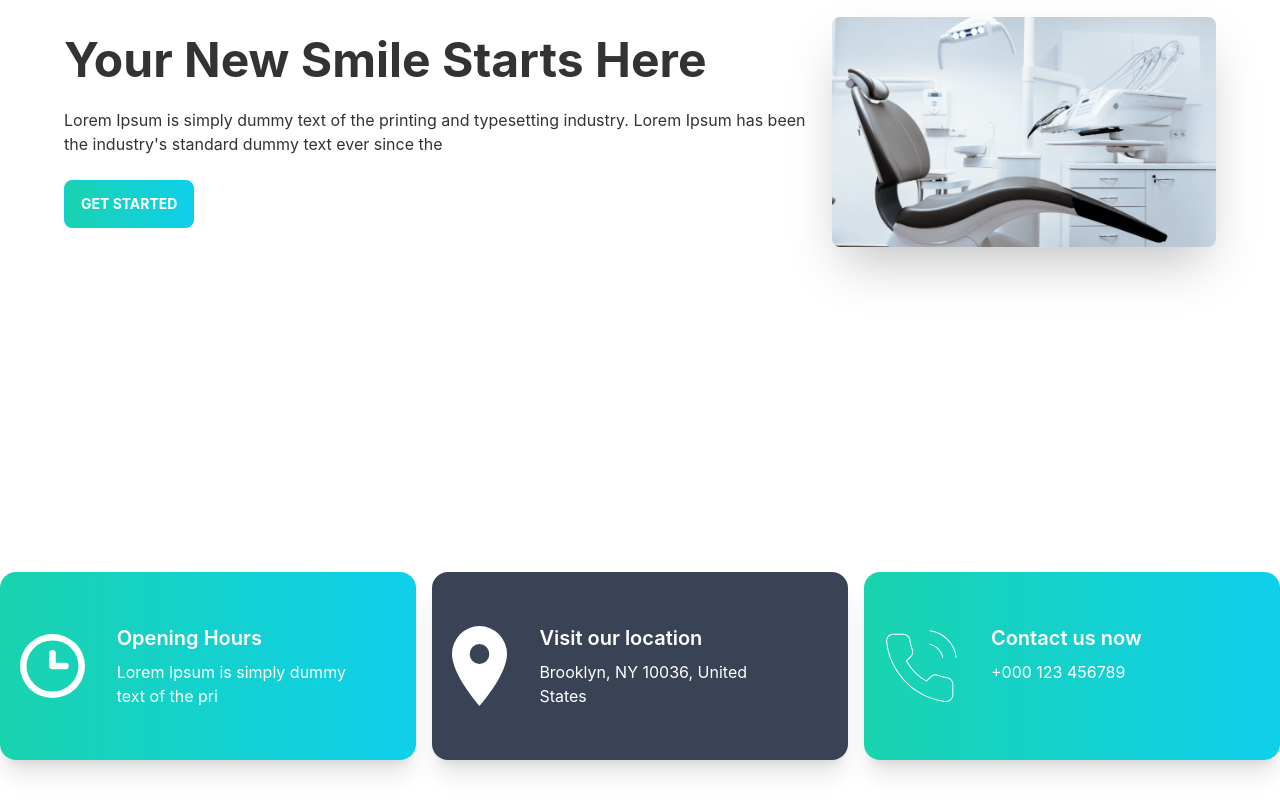
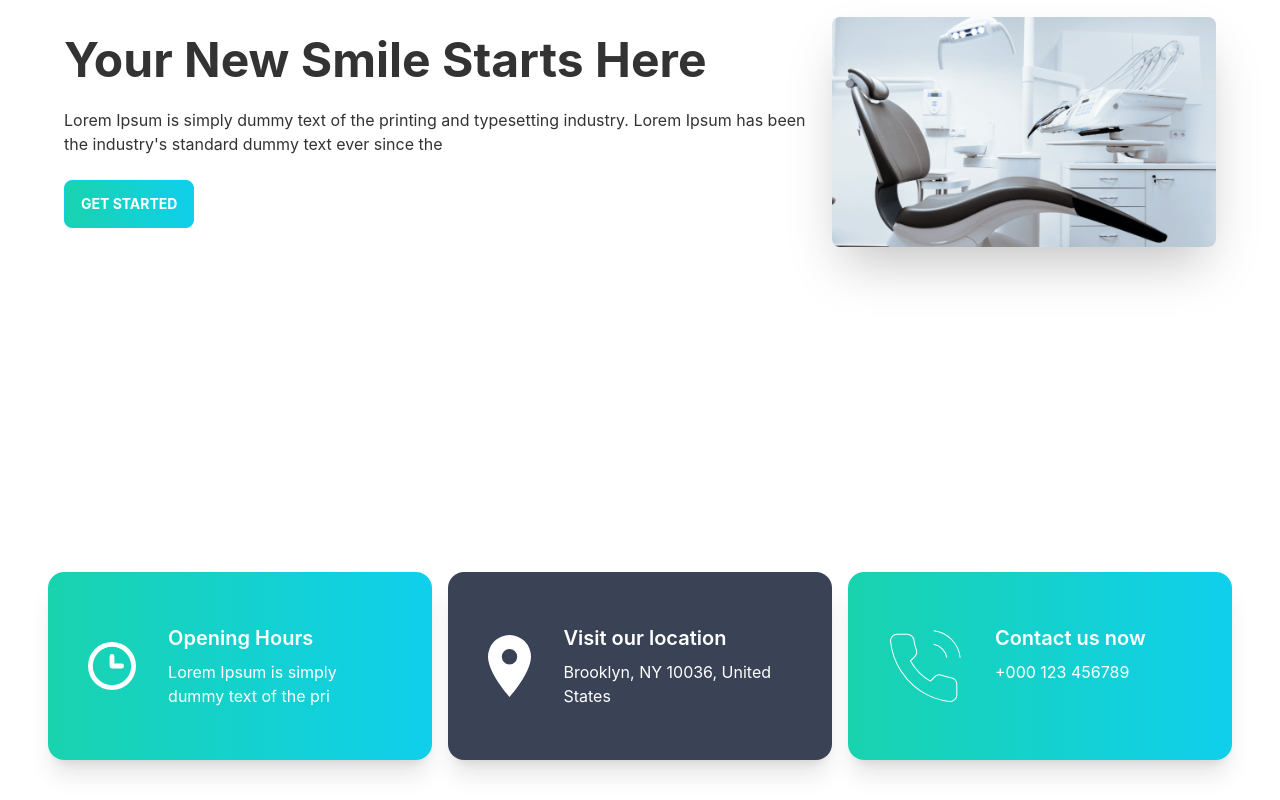
Before and after one commit to Shahriyar-Hosen/doctors-portal-client, a React (Create React App) app: page / in a window 1280 px wide. Shown: the part 332-1132 px from the top of the page. Built offline with nearby package versions, Linux system fonts and the light colour scheme.

Commit message:
info card full style done

```diff
--- a/src/Pages/Home/Info/Info.js
+++ b/src/Pages/Home/Info/Info.js
@@ -8,20 +8,20 @@ const Info = () => {
   const info1 = {
     heading: "Opening Hours",
     paragraph: "Lorem Ipsum is simply dummy text of the pri",
-    gradient: true,
+    bgClass: "bg-gradient-to-r from-secondary to-primary",
   };
   const info2 = {
     heading: "Visit our location",
     paragraph: "Brooklyn, NY 10036, United States",
-    gradient: false,
+    bgClass: "bg-accent",
   };
   const info3 = {
     heading: "Contact us now",
     paragraph: "+000 123 456789",
-    gradient: true,
+    bgClass: "bg-gradient-to-r from-secondary to-primary",
   };
   return (
-    <div className="grid grid-cols-1 lg:grid-cols-3 gap-4 my-10">
+    <div className="grid grid-cols-1 lg:grid-cols-3 gap-4 my-10 px-12">
       <InfoCards infoCard={info1} img={clock}></InfoCards>
       <InfoCards infoCard={info2} img={marker}></InfoCards>
       <InfoCards infoCard={info3} img={phone}></InfoCards>
--- a/src/Pages/Home/Info/InfoCard/InfoCards.js
+++ b/src/Pages/Home/Info/InfoCard/InfoCards.js
@@ -1,16 +1,11 @@
 import React from "react";
 
 const InfoCards = ({ infoCard, img }) => {
-  const { heading, paragraph, gradient } = infoCard;
-  console.log(gradient);
+  const { heading, paragraph, bgClass } = infoCard;
   return (
-    <div
-      className={`card lg:card-side ${
-        gradient ? "bg-gradient-to-r from-secondary to-primary" : "bg-accent"
-      } shadow-xl text-white p-5`}
-    >
+    <div className={`card lg:card-side shadow-xl text-white p-5 ${bgClass}`}>
       <figure>
-        <img src={img} alt="Album" />
+        <img className="p-0 lg:pl-5" src={img} alt="Album" />
       </figure>
       <div class="card-body">
         <h2 class="card-title">{heading}</h2>
```
